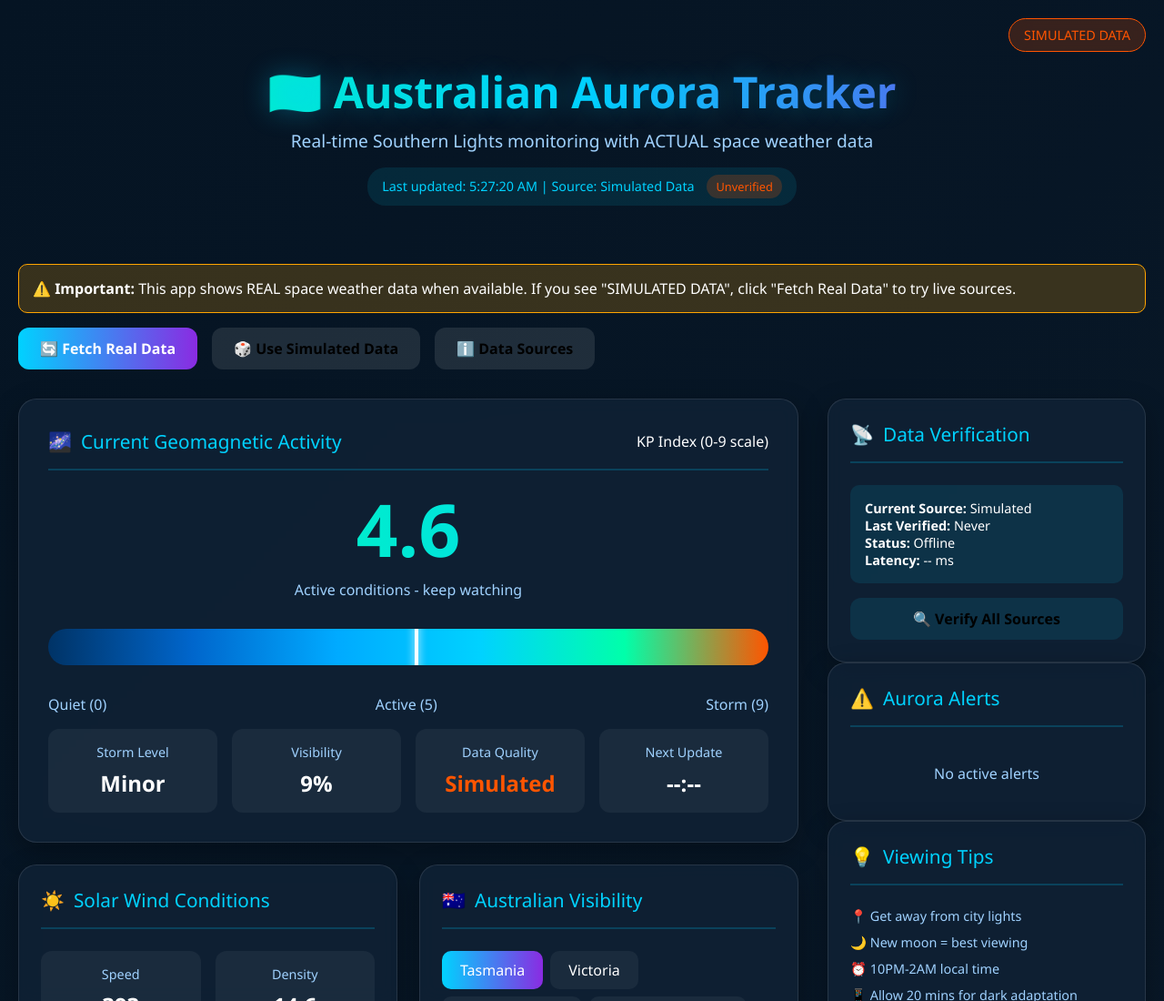
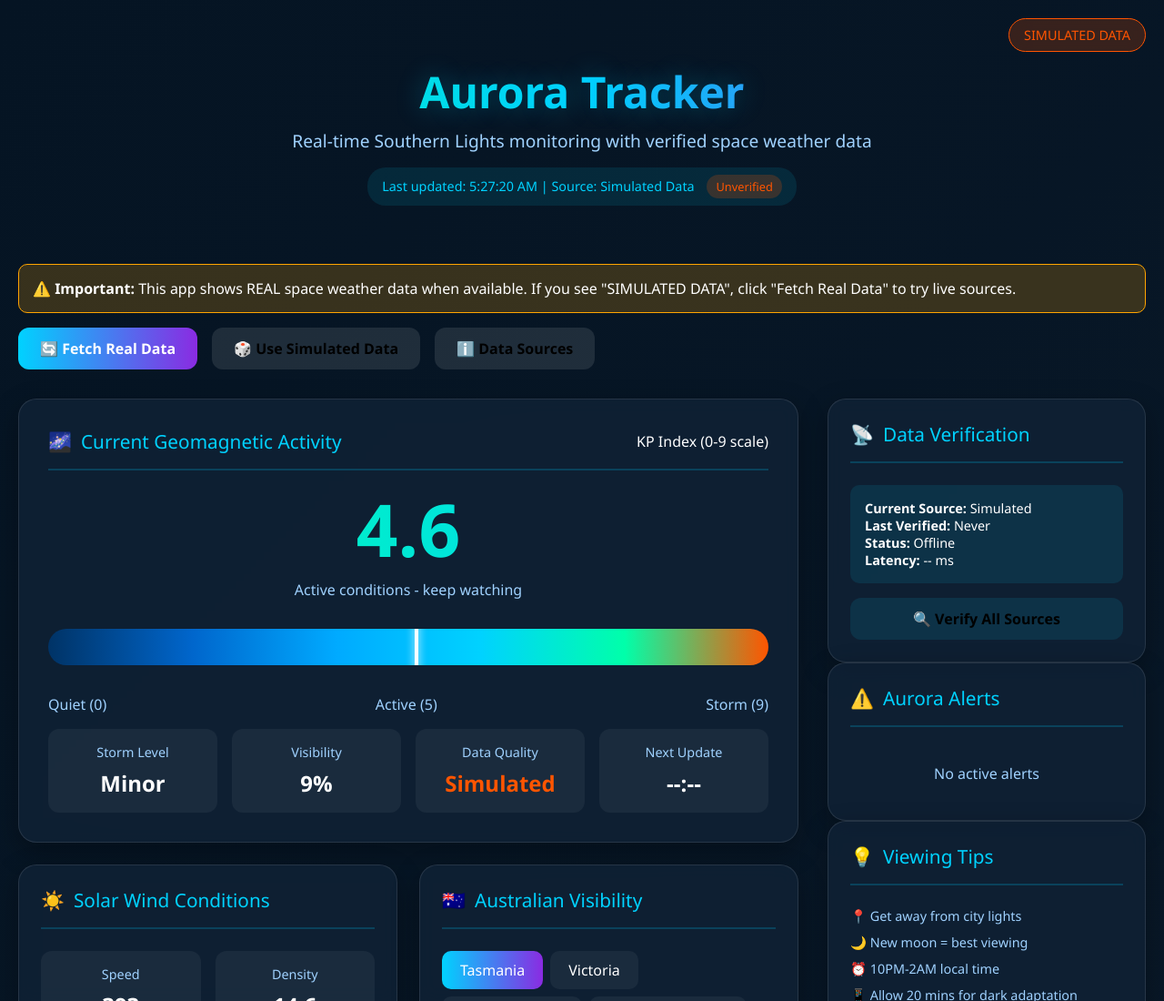
Before and after one commit to jaysecotools/AuroraTool, a plain HTML site: page index.html in a window 1280 px wide. Shown: the top 1100 px of the page at 91% size. Drawn offline with Linux system fonts and the light colour scheme; no server answers.

Commit message:
Update index.html - heading text change

```diff
--- a/index.html
+++ b/index.html
@@ -361,8 +361,8 @@
     <div class="container">
         <header>
             <div class="header-content">
-                <h1>🇦🇺 Australian Aurora Tracker</h1>
-                <p class="subtitle">Real-time Southern Lights monitoring with ACTUAL space weather data</p>
+                <h1>Aurora Tracker</h1>
+                <p class="subtitle">Real-time Southern Lights monitoring with verified space weather data</p>
                 <div class="last-updated">
                     Last updated: <span id="lastUpdatedTime">--:--:--</span> |
                     Source: <span id="dataSource">Simulated Data</span>
```
